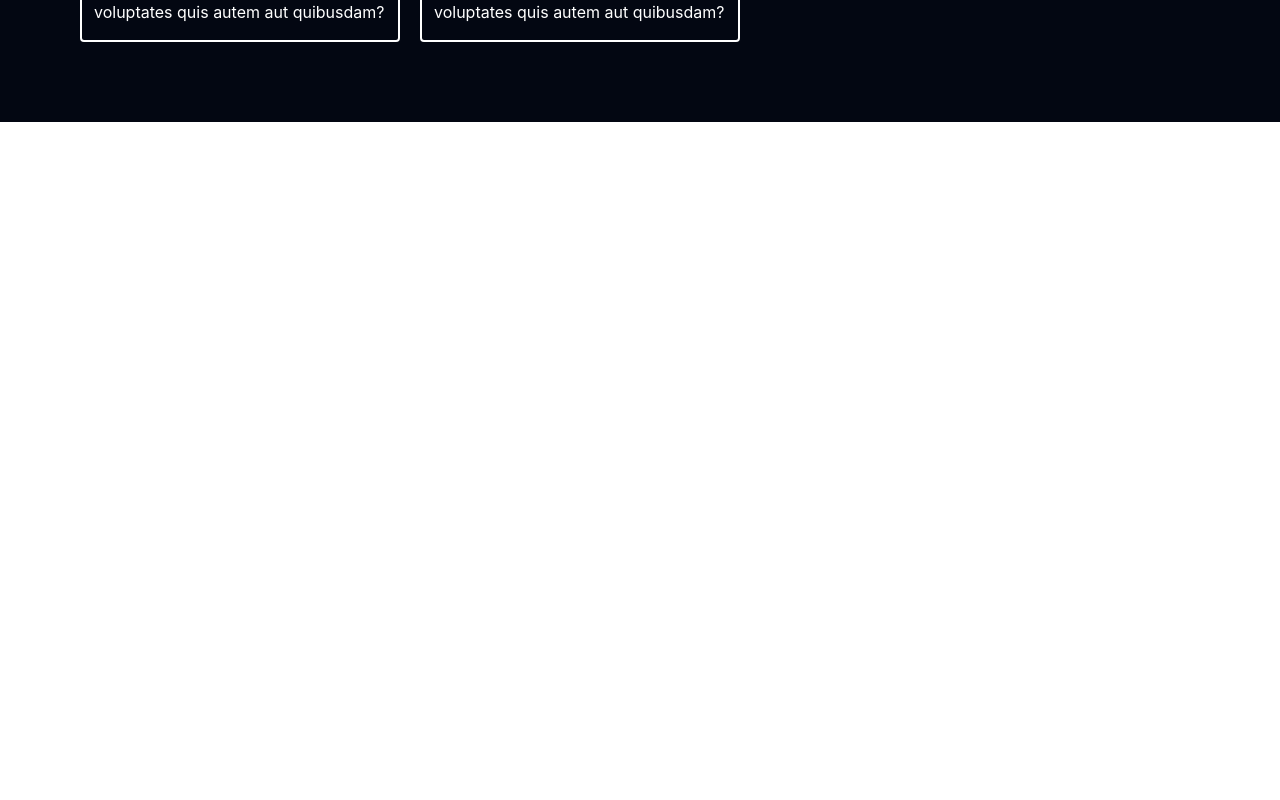
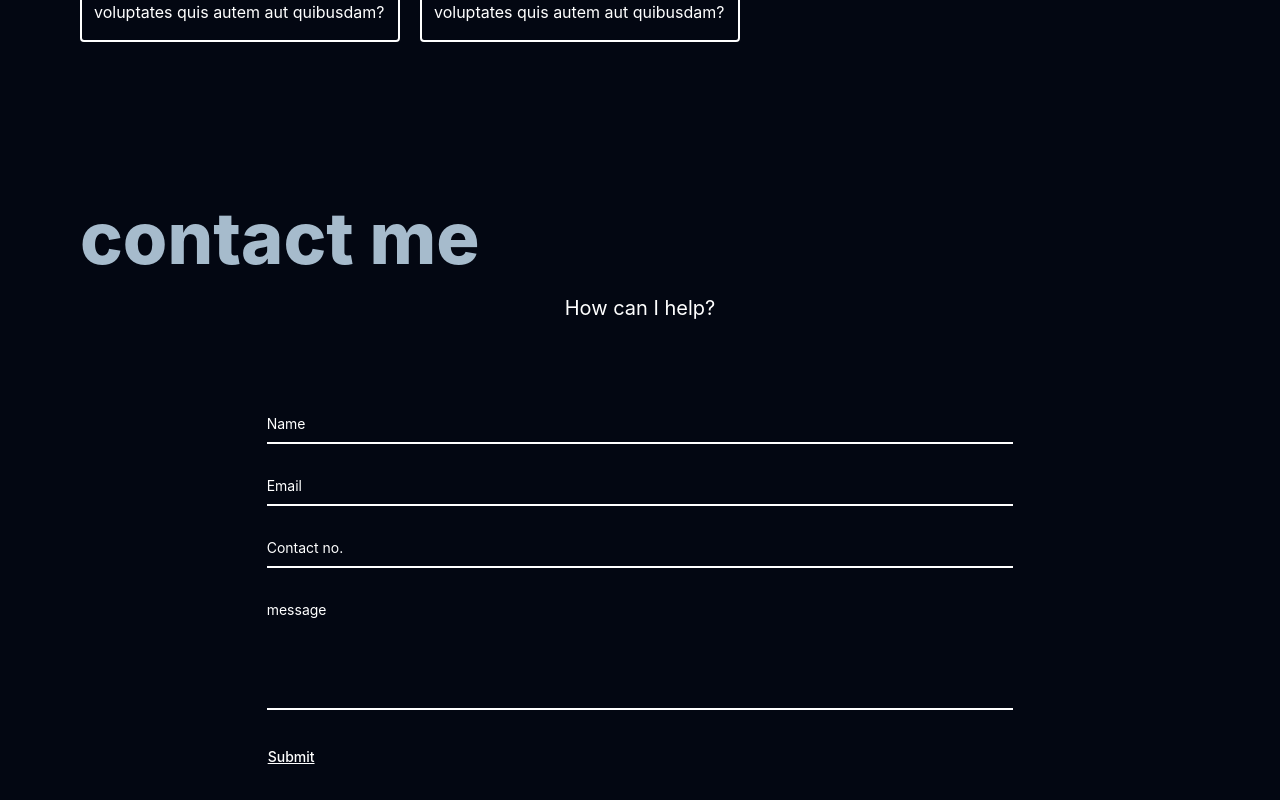
Before and after one commit to Jenith-Panchal-Simform/Practical-03-Portfolio, a React (Vite) app: page / in a window 1280 px wide. Shown: the part 2526-3326 px from the top of the page. Before the commit the page ends 2648 px from the top, so only its background shows below. Built offline with nearby package versions, Linux system fonts and the light colour scheme.

Commit message:
feat:add contact and contact form

```diff
--- a/src/app/App.tsx
+++ b/src/app/App.tsx
@@ -1,4 +1,5 @@
 import { About } from "../components/About/About";
+import { Contact } from "../components/Contact/Contact";
 import { Header } from "../components/Header/Header";
 import { Home } from "../components/Home/Home";
 import { Projects } from "../components/Projects/Projects";
@@ -10,6 +11,7 @@ function App() {
       <Home />
       <About />
       <Projects />
+      <Contact />
     </div>
   );
 }
--- /dev/null
+++ b/src/components/Contact/Contact.tsx
@@ -0,0 +1,18 @@
+import { ContactForm } from "./ContactForm";
+
+export const Contact = () => {
+  return (
+    <section className="text-white flex-5 flex flex-col py-20 px-20 gap-20">
+      {/* Contact Me */}
+      <div className="flex flex-col gap-5">
+        <h1 className="text-4xl md:text-6xl lg:text-7xl font-extrabold text-[#A6BBCC]">
+          contact me
+        </h1>
+        <p className="text-xl mx-auto">How can I help?</p>
+      </div>
+
+      {/* contactme form */}
+      <ContactForm />
+    </section>
+  );
+};
--- /dev/null
+++ b/src/components/Contact/ContactForm.tsx
@@ -0,0 +1,76 @@
+export const ContactForm = () => {
+  return (
+    <form className="w-2/3 mx-auto">
+      <div className="relative z-0 w-full mb-5 group">
+        <input
+          type="text"
+          name="name"
+          id="name"
+          className="block py-2.5 px-0 w-full text-sm text-heading bg-transparent border-0 border-b-2 border-default-medium appearance-none focus:outline-none focus:ring-0 focus:border-brand peer"
+          placeholder=" "
+          required
+        />
+        <label
+          htmlFor="name"
+          className="absolute text-sm text-body duration-300 transhtmlForm -translate-y-6 scale-75 top-3 -z-10 origin-left peer-focus:inset-s-0 peer-focus:text-fg-brand peer-placeholder-shown:scale-100 peer-placeholder-shown:translate-y-0 peer-focus:scale-75 peer-focus:-translate-y-6 rtl:peer-focus:translate-x-1/4 rtl:peer-focus:left-auto"
+        >
+          Name
+        </label>
+      </div>
+      <div className="relative z-0 w-full mb-5 group">
+        <input
+          type="email"
+          name="email"
+          id="email"
+          className="block py-2.5 px-0 w-full text-sm text-heading bg-transparent border-0 border-b-2 border-default-medium appearance-none focus:outline-none focus:ring-0 focus:border-brand peer"
+          placeholder=" "
+          required
+        />
+        <label
+          htmlFor="email"
+          className="absolute text-sm text-body duration-300 transhtmlForm -translate-y-6 scale-75 top-3 -z-10 origin-left peer-focus:inset-s-0 peer-focus:text-fg-brand peer-placeholder-shown:scale-100 peer-placeholder-shown:translate-y-0 peer-focus:scale-75 peer-focus:-translate-y-6 rtl:peer-focus:translate-x-1/4 rtl:peer-focus:left-auto"
+        >
+          Email
+        </label>
+      </div>
+      <div className="relative z-0 w-full mb-5 group">
+        <input
+          type="contact"
+          name="contact"
+          id="contact"
+          className="block py-2.5 px-0 w-full text-sm text-heading bg-transparent border-0 border-b-2 border-default-medium appearance-none focus:outline-none focus:ring-0 focus:border-brand peer"
+          placeholder=" "
+          required
+        />
+        <label
+          htmlFor="contact"
+          className="absolute text-sm text-body duration-300 transhtmlForm -translate-y-6 scale-75 top-3 -z-10 origin-left peer-focus:inset-s-0 peer-focus:text-fg-brand peer-placeholder-shown:scale-100 peer-placeholder-shown:translate-y-0 peer-focus:scale-75 peer-focus:-translate-y-6 rtl:peer-focus:translate-x-1/4 rtl:peer-focus:left-auto"
+        >
+          Contact no.
+        </label>
+      </div>
+      <div className="relative z-0 w-full mb-5 group">
+        <textarea
+          name="message"
+          id="message"
+          className="block py-2.5 px-0 w-full text-sm text-heading bg-transparent border-0 border-b-2 border-default-medium appearance-none focus:outline-none focus:ring-0 focus:border-brand peer resize-none"
+          rows={5}
+          placeholder=" "
+          required
+        ></textarea>
+        <label
+          htmlFor="message"
+          className="absolute text-sm text-body duration-300 transhtmlForm -translate-y-6 scale-75 top-3 -z-10 origin-left peer-focus:inset-s-0peer-focus:text-fg-brand peer-placeholder-shown:scale-100 peer-placeholder-shown:translate-y-0 peer-focus:scale-75 peer-focus:-translate-y-6 rtl:peer-focus:translate-x-1/4 rtl:peer-focus:left-auto"
+        >
+          message
+        </label>
+      </div>
+      <button
+        type="submit"
+        className="underline cursor-pointer text-white bg-brand box-border border border-transparent hover:font-semibold font-medium leading-5 rounded-base text-sm  py-4 focus:outline-none"
+      >
+        Submit
+      </button>
+    </form>
+  );
+};
```
